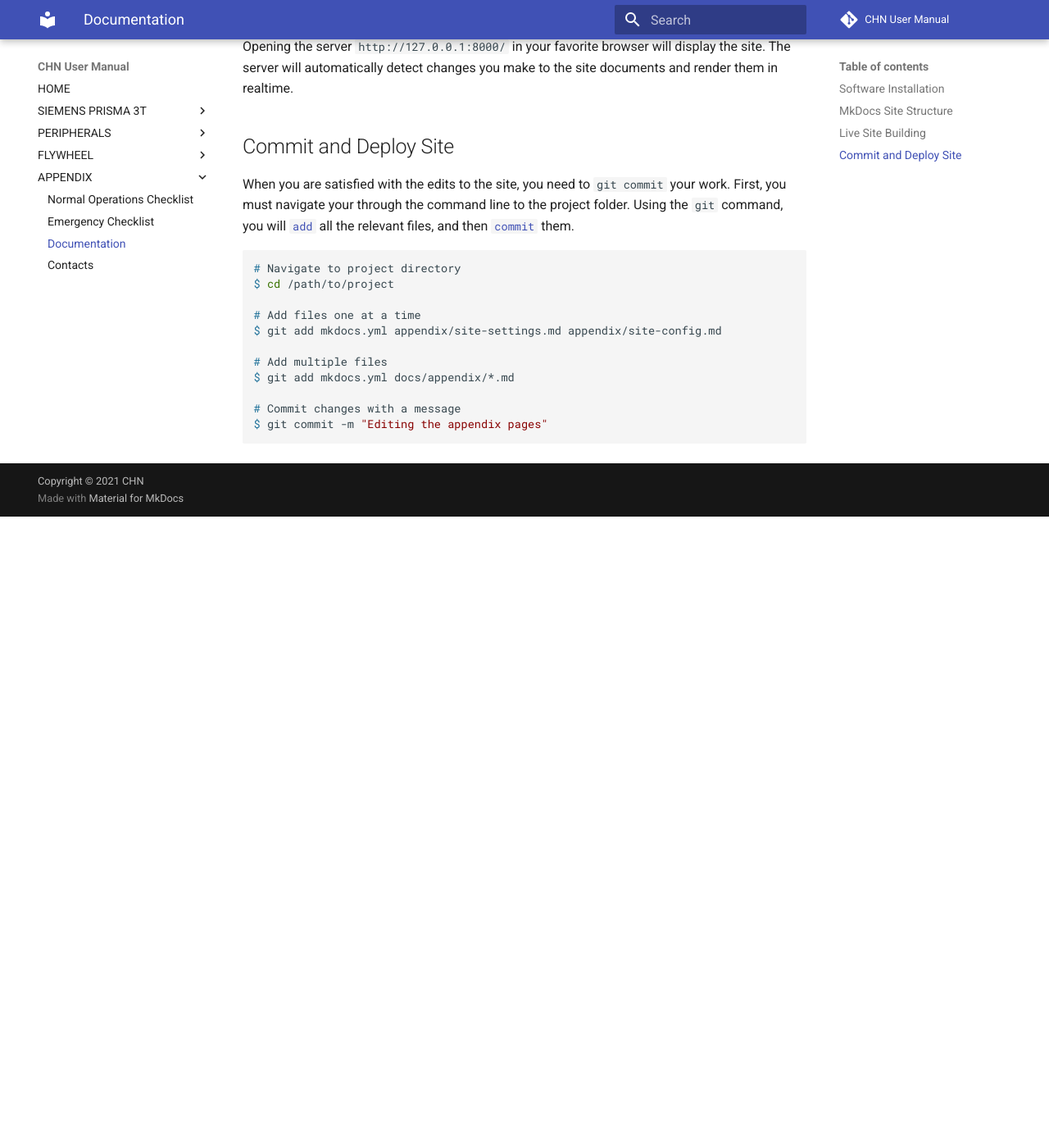
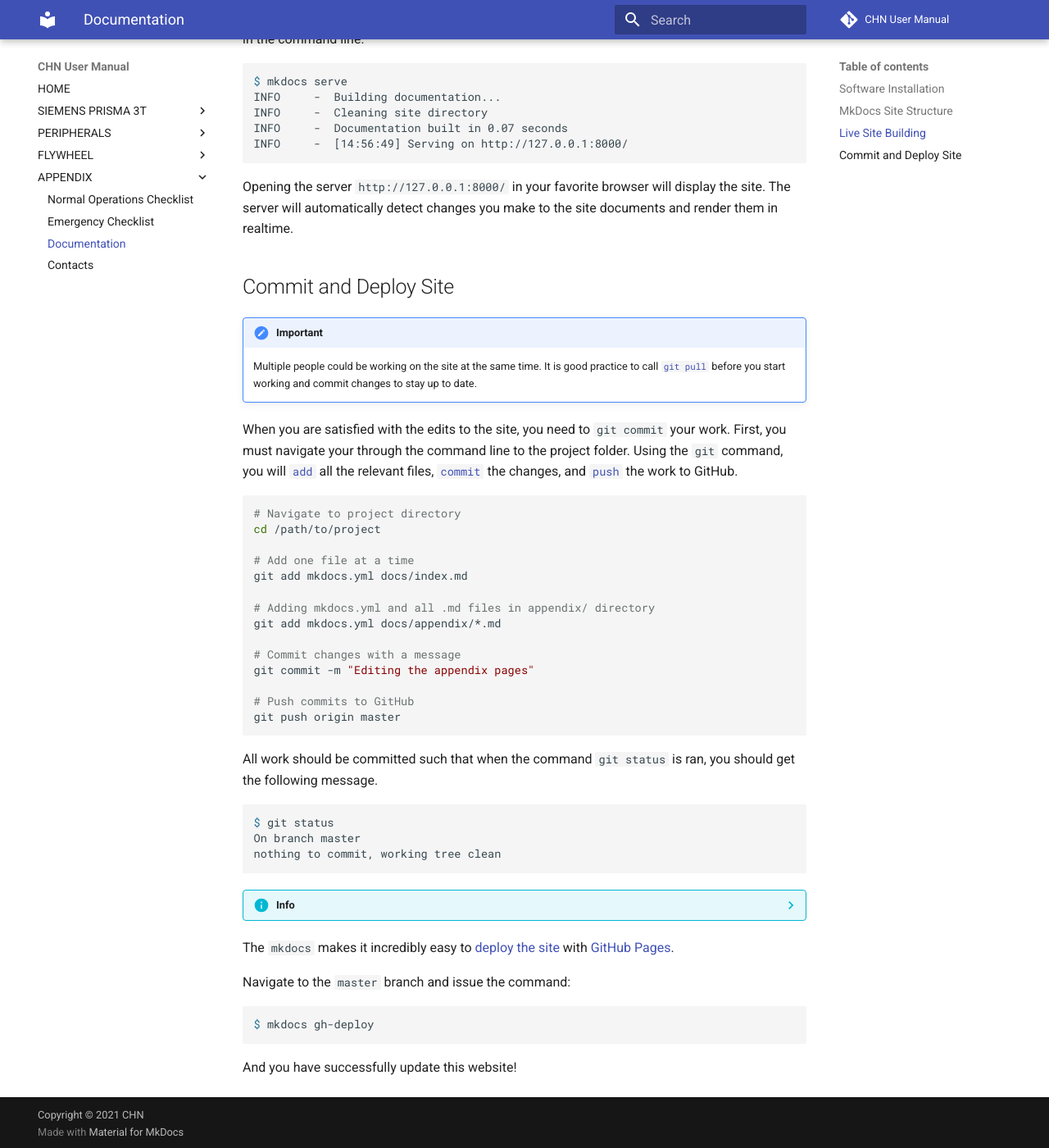
Before and after one commit to UW-CHN/CHN-User-Manual, an MkDocs documentation site: the page built from docs/appendix/documentation.md, in a window 1280 px wide and 1400 px high, scrolled down 3840 px. Shown: the whole window at 82% size. Built offline with MkDocs 1.6.1 and Material for MkDocs 9.7.7, drawn with Linux system fonts in a browser that asks for light colours; nearby versions of some CDN libraries; comment, search, counter and statistics services are not loaded; before the commit the page ends 4470 px from its top, so only the background shows below that; some of the changed text lies outside the part shown.

Commit message:
completed documentation page

````diff
--- a/docs/appendix/documentation.md
+++ b/docs/appendix/documentation.md
@@ -42,6 +42,15 @@ user.name=John Doe
 user.email=johndoe@example.com
 ...
 ```
+
+Perform `git clone` to acquire this site's repository and existing files:
+
+```shell
+$ git clone https://github.com/UW-CHN/CHN-User-Manual.git
+```
+
+This will download the [website's GitHub repository](https://github.com/UW-CHN/CHN-User-Manual) to your current working directory. You will need to run this command only once.
+
 
 ## MkDocs Site Structure
 
@@ -143,18 +152,46 @@ Opening the server `http://127.0.0.1:8000/` in your favorite browser will displa
 
 ## Commit and Deploy Site
 
-When you are satisfied with the edits to the site, you need to `git commit` your work. First, you must navigate your through the command line to the project folder. Using the `git` command, you will [`add`](https://www.atlassian.com/git/tutorials/saving-changes) all the relevant files, and then [`commit`](https://www.atlassian.com/git/tutorials/saving-changes/git-commit) them.
+!!! important
+    Multiple people could be working on the site at the same time. It is good practice to call [`git pull`](https://www.atlassian.com/git/tutorials/syncing/git-pull) before you start working and commit changes to stay up to date.
+
+When you are satisfied with the edits to the site, you need to `git commit` your work. First, you must navigate your through the command line to the project folder. Using the `git` command, you will [`add`](https://www.atlassian.com/git/tutorials/saving-changes) all the relevant files, [`commit`](https://www.atlassian.com/git/tutorials/saving-changes/git-commit) the changes, and [`push`](https://www.atlassian.com/git/tutorials/syncing/git-push) the work to GitHub.
+
+```bash
+# Navigate to project directory
+cd /path/to/project
+
+# Add one file at a time
+git add mkdocs.yml docs/index.md
+
+# Adding mkdocs.yml and all .md files in appendix/ directory
+git add mkdocs.yml docs/appendix/*.md
+
+# Commit changes with a message
+git commit -m "Editing the appendix pages"
+
+# Push commits to GitHub
+git push origin master
+```
+
+All work should be committed such that when the command `git status` is ran, you should get the following message.
 
 ```shell
-# Navigate to project directory
-$ cd /path/to/project
+$ git status
+On branch master
+nothing to commit, working tree clean
+```
 
-# Add files one at a time
-$ git add mkdocs.yml appendix/site-settings.md appendix/site-config.md
+??? info
+    This documentation walks through the git `add` and `commit` process assuming all work is completed on the `master` branch. This does **not** need to be the case. If you prefer working on a separate branch and then performing `git merge`, this also a viable option.
 
-# Add multiple files
-$ git add mkdocs.yml docs/appendix/*.md
 
-# Commit changes with a message
-$ git commit -m "Editing the appendix pages"
+The `mkdocs` makes it incredibly easy to [deploy the site](https://www.mkdocs.org/user-guide/deploying-your-docs/) with [GitHub Pages](https://pages.github.com/).
+
+Navigate to the `master` branch and issue the command:
+
+```shell
+$ mkdocs gh-deploy
 ```
+
+And you have successfully update this website!
````
Also changed, not shown: other parts of docs/appendix/documentation.md (+1 -1 lines).
